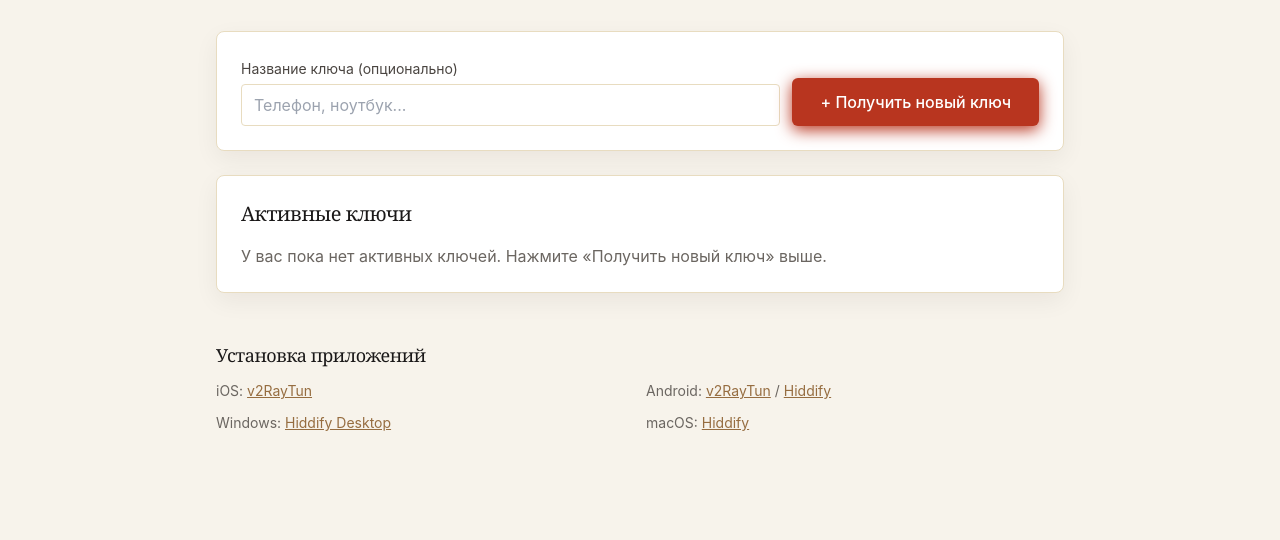
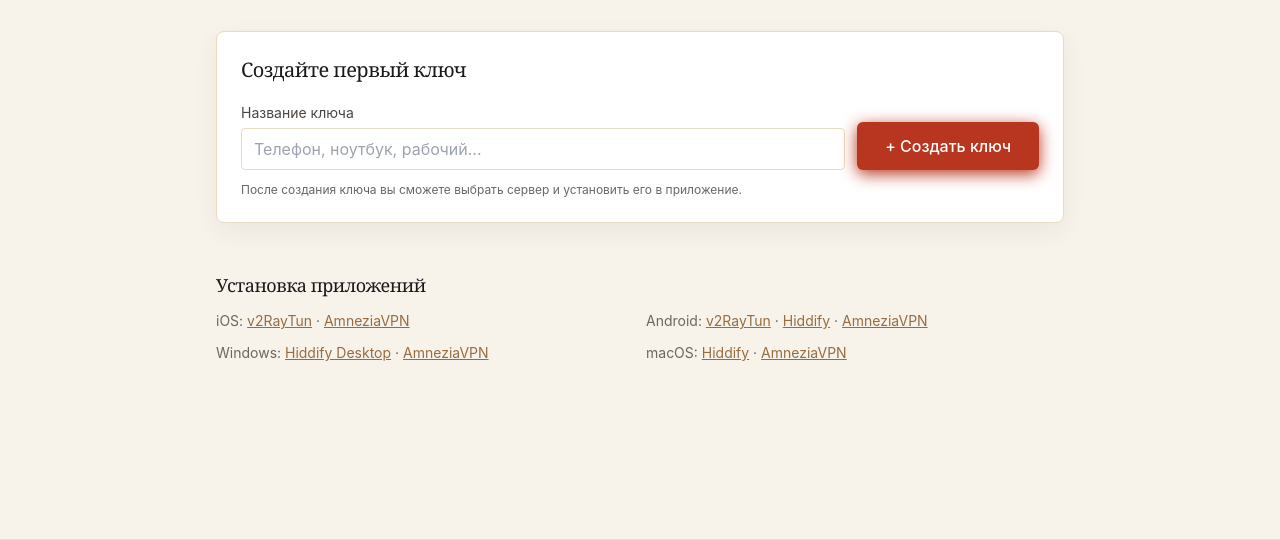
Before and after one commit to z1kurat/cyber-berezka, a FastAPI app: template infra/site/app/templates/cabinet/keys.html in a window 1280 px wide. Shown: the part 154-694 px from the top of the page. Run offline with FastAPI, Linux system fonts and the light colour scheme; the template is opened without the code that fills it, so the values that code supplies are empty; style sheets or scripts are compiled from the project's sources; some libraries are stand-ins or nearby versions; some web fonts are replaced.

Commit message:
feat(site/cabinet): require key label; expand-to-install flow; AmneziaVPN; admin all-keys
UI flow changes per user feedback:
- Key label is now required (form validation: min_length=1).
- /cabinet/keys layout: first the create-key form, then each key as a
  collapsed accordion; expanding a key reveals the server selection cards
  with deep-link buttons (no servers shown before a key exists).
- Added AmneziaVPN deep-link buttons (per-server and per-subscription).

New admin overview:
- /cabinet/admin/keys — table of all VPN keys joined with their user emails,
  status counts at the top.
- Navigation links between /cabinet, /cabinet/admin/pending,
  /cabinet/admin/keys.

Co-Authored-By: Claude Opus 4.7 (1M context) <noreply@anthropic.com>

```diff
--- a/infra/site/app/templates/cabinet/admin_pending.html
+++ b/infra/site/app/templates/cabinet/admin_pending.html
@@ -4,7 +4,10 @@
 <main class="max-w-4xl mx-auto px-6 py-12">
   <header class="flex items-center justify-between mb-8">
     <h1 class="font-serif text-3xl">Pending users</h1>
-    <a href="/cabinet" class="text-sm text-accent-goldDk underline">← В кабинет</a>
+    <nav class="flex gap-4 text-sm">
+      <a href="/cabinet/admin/keys" class="text-accent-goldDk underline">Все ключи</a>
+      <a href="/cabinet" class="text-accent-goldDk underline">← В кабинет</a>
+    </nav>
   </header>
 
   {% if not users %}
--- a/infra/site/app/templates/cabinet/index.html
+++ b/infra/site/app/templates/cabinet/index.html
@@ -6,7 +6,10 @@
     <h1 class="font-serif text-3xl">Кабинет</h1>
     <div class="flex items-center gap-4 text-sm">
       <span class="text-text-muted">{{ user.email }}</span>
-      {% if user.is_admin %}<a href="/cabinet/admin/pending" class="text-accent-goldDk underline">Pending users</a>{% endif %}
+      {% if user.is_admin %}
+        <a href="/cabinet/admin/pending" class="text-accent-goldDk underline">Pending users</a>
+        <a href="/cabinet/admin/keys" class="text-accent-goldDk underline">Все ключи</a>
+      {% endif %}
       <form method="POST" action="/auth/logout" class="inline">
         <button class="text-text-muted underline">Выйти</button>
       </form>
--- a/infra/site/app/templates/cabinet/keys.html
+++ b/infra/site/app/templates/cabinet/keys.html
@@ -7,118 +7,128 @@
     <a href="/cabinet" class="text-sm text-accent-goldDk underline">← В кабинет</a>
   </header>
 
+  {# Step 1: create key — required label #}
   <section class="bg-bg-card border border-border-light rounded-lg shadow-card p-6 mb-6">
+    <h2 class="font-serif text-xl mb-4">{% if not keys %}Создайте первый ключ{% else %}Добавить ещё один ключ{% endif %}</h2>
+    {% if request.query_params.get('error') == 'label_required' %}
+      <p class="text-cta mb-3 text-sm">Имя ключа обязательно</p>
+    {% endif %}
     <form method="POST" action="/cabinet/keys" class="flex gap-3 items-end">
       <label class="flex-1">
-        <span class="text-sm text-text-secondary">Название ключа (опционально)</span>
-        <input type="text" name="label" maxlength="64" placeholder="Телефон, ноутбук..."
+        <span class="text-sm text-text-secondary">Название ключа</span>
+        <input type="text" name="label" required minlength="1" maxlength="64" placeholder="Телефон, ноутбук, рабочий..."
                class="mt-1 block w-full border border-border-light rounded px-3 py-2 bg-white">
       </label>
-      <button type="submit" class="btn-primary">+ Получить новый ключ</button>
+      <button type="submit" class="btn-primary">+ Создать ключ</button>
     </form>
+    {% if not keys %}
+      <p class="text-xs text-text-muted mt-3">После создания ключа вы сможете выбрать сервер и установить его в приложение.</p>
+    {% endif %}
   </section>
 
+  {# Step 2: keys list — each opens to show server cards #}
+  {% if keys %}
+  <section class="space-y-3">
+    {% for k in keys %}
+    <details class="bg-bg-card border border-border-light rounded-lg shadow-card">
+      <summary class="cursor-pointer px-5 py-4 flex items-center justify-between hover:bg-bg-section-alt rounded-lg">
+        <div>
+          <div class="font-medium">{{ k.label }}</div>
+          <div class="text-xs text-text-muted">создан {{ k.created_at.strftime('%d.%m.%Y %H:%M') }}</div>
+        </div>
+        <span class="text-xs text-accent-goldDk">▾ Установить</span>
+      </summary>
+
+      <div class="px-5 pb-5">
         {% if servers %}
-  <section class="mb-6">
-    <h2 class="font-serif text-xl mb-4">Выберите сервер для подключения</h2>
-    <div class="grid md:grid-cols-2 gap-4">
+          <p class="text-sm text-text-secondary mb-3">Выберите сервер для подключения:</p>
+          <div class="grid md:grid-cols-2 gap-3 mb-4">
             {% for s in servers %}
-      <div class="bg-bg-card border border-border-light rounded-lg shadow-card p-5">
-        <header class="mb-3">
-          <div class="text-lg font-medium">{{ s.flag }} {{ s.country or s.remark }}</div>
+            <div class="bg-bg-section-alt border border-border-light rounded p-4">
+              <div class="mb-2">
+                <div class="font-medium">{{ s.flag }} {{ s.country or s.remark }}</div>
                 <div class="text-xs text-text-muted">{% if s.city %}{{ s.city }} · {% endif %}{{ s.address }}:{{ s.port }}</div>
-        </header>
+              </div>
 
-        <div class="flex flex-wrap gap-2 mb-4">
+              <div class="flex flex-wrap gap-1.5 mb-3">
                 <a href="v2raytun://import/{{ s.vless_url | urlencode }}"
-             class="text-xs px-3 py-1.5 border border-accent-goldDk rounded hover:bg-accent-gold hover:text-white transition">v2RayTun</a>
+                   class="text-[11px] px-2 py-1 border border-accent-goldDk rounded hover:bg-accent-gold hover:text-white transition">v2RayTun</a>
                 <a href="hiddify://import-config?content={{ s.vless_url | urlencode }}"
-             class="text-xs px-3 py-1.5 border border-accent-goldDk rounded hover:bg-accent-gold hover:text-white transition">Hiddify</a>
+                   class="text-[11px] px-2 py-1 border border-accent-goldDk rounded hover:bg-accent-gold hover:text-white transition">Hiddify</a>
+                <a href="amneziavpn://import?content={{ s.vless_url | urlencode }}"
+                   class="text-[11px] px-2 py-1 border border-accent-goldDk rounded hover:bg-accent-gold hover:text-white transition">AmneziaVPN</a>
                 <a href="{{ s.vless_url }}"
-             class="text-xs px-3 py-1.5 border border-accent-goldDk rounded hover:bg-accent-gold hover:text-white transition">NekoBox / VLESS</a>
+                   class="text-[11px] px-2 py-1 border border-accent-goldDk rounded hover:bg-accent-gold hover:text-white transition">NekoBox / VLESS</a>
               </div>
 
               <details class="text-xs">
-          <summary class="cursor-pointer text-text-secondary">Скопировать вручную / QR</summary>
-          <div class="mt-3 grid grid-cols-2 gap-3 items-start">
-            <div>
-              <div class="flex gap-2">
+                <summary class="cursor-pointer text-text-secondary">QR / скопировать</summary>
+                <div class="mt-2 flex gap-2 items-start">
+                  <div class="flex-1">
+                    <div class="flex gap-1">
                       <input readonly value="{{ s.vless_url }}"
-                       id="vurl-{{ loop.index }}"
-                       class="flex-1 border border-border-light rounded px-2 py-1 bg-white font-mono text-[10px]">
+                             id="vurl-{{ k.id }}-{{ loop.index }}"
+                             class="flex-1 border border-border-light rounded px-2 py-1 bg-white font-mono text-[9px]">
                       <button type="button"
-                        onclick="navigator.clipboard.writeText(document.getElementById('vurl-{{ loop.index }}').value)"
-                        class="px-2 py-1 border border-border-light rounded hover:bg-bg-section-alt text-xs">copy</button>
+                              onclick="navigator.clipboard.writeText(document.getElementById('vurl-{{ k.id }}-{{ loop.index }}').value)"
+                              class="px-2 py-1 border border-border-light rounded hover:bg-white text-[10px]">copy</button>
                     </div>
                   </div>
-            <div class="text-center">
-              <img src="{{ server_qrs[s.vless_url] }}" alt="QR" class="inline-block w-32 h-32 border border-border-light">
-            </div>
+                  <img src="{{ server_qrs[s.vless_url] }}" alt="QR" class="w-24 h-24 border border-border-light flex-shrink-0">
                 </div>
               </details>
             </div>
             {% endfor %}
           </div>
-  </section>
-  {% endif %}
 
           {% if subscription_url %}
-  <section class="bg-bg-section-alt border border-border-light rounded-lg p-5 mb-6">
-    <h2 class="font-serif text-lg mb-3">Импортировать все серверы одной подпиской</h2>
-    <p class="text-sm text-text-muted mb-3">Один URL — все серверы сразу, клиент сам балансирует или выбирает.</p>
-    <div class="flex flex-wrap gap-3 mb-4">
+          <details class="text-xs bg-bg-section-alt border border-border-light rounded p-3">
+            <summary class="cursor-pointer text-text-secondary">Или импортировать все серверы одной подпиской</summary>
+            <div class="mt-3">
+              <div class="flex flex-wrap gap-2 mb-3">
                 <a href="v2raytun://import/{{ subscription_url | urlencode }}"
-         class="px-4 py-2 border-2 border-accent-goldDk rounded hover:bg-accent-gold hover:text-white transition text-sm">v2RayTun</a>
+                   class="text-xs px-3 py-1.5 border-2 border-accent-goldDk rounded hover:bg-accent-gold hover:text-white transition">v2RayTun</a>
                 <a href="hiddify://install-sub?url={{ subscription_url | urlencode }}"
-         class="px-4 py-2 border-2 border-accent-goldDk rounded hover:bg-accent-gold hover:text-white transition text-sm">Hiddify</a>
+                   class="text-xs px-3 py-1.5 border-2 border-accent-goldDk rounded hover:bg-accent-gold hover:text-white transition">Hiddify</a>
+                <a href="amneziavpn://install-sub?url={{ subscription_url | urlencode }}"
+                   class="text-xs px-3 py-1.5 border-2 border-accent-goldDk rounded hover:bg-accent-gold hover:text-white transition">AmneziaVPN</a>
                 <a href="sn://subscription?url={{ subscription_url | urlencode }}"
-         class="px-4 py-2 border-2 border-accent-goldDk rounded hover:bg-accent-gold hover:text-white transition text-sm">NekoBox</a>
+                   class="text-xs px-3 py-1.5 border-2 border-accent-goldDk rounded hover:bg-accent-gold hover:text-white transition">NekoBox</a>
               </div>
-    <details class="text-xs">
-      <summary class="cursor-pointer text-text-secondary">Скопировать URL подписки / QR</summary>
-      <div class="mt-3 grid md:grid-cols-2 gap-3 items-start">
+              <div class="grid md:grid-cols-2 gap-3 items-start">
                 <div class="flex gap-2">
-          <input id="suburl" readonly value="{{ subscription_url }}"
-                 class="flex-1 border border-border-light rounded px-2 py-1 bg-white font-mono text-[10px]">
-          <button type="button" onclick="navigator.clipboard.writeText(document.getElementById('suburl').value)"
-                  class="px-2 py-1 border border-border-light rounded hover:bg-bg-section-alt text-xs">copy</button>
+                  <input id="suburl-{{ k.id }}" readonly value="{{ subscription_url }}"
+                         class="flex-1 border border-border-light rounded px-2 py-1 bg-white font-mono text-[9px]">
+                  <button type="button" onclick="navigator.clipboard.writeText(document.getElementById('suburl-{{ k.id }}').value)"
+                          class="px-2 py-1 border border-border-light rounded hover:bg-white text-[10px]">copy</button>
                 </div>
                 <div class="text-center">
-          <img src="{{ qr_data_uri }}" alt="QR" class="inline-block w-32 h-32 border border-border-light">
+                  <img src="{{ qr_data_uri }}" alt="QR" class="inline-block w-24 h-24 border border-border-light">
+                </div>
               </div>
             </div>
           </details>
+          {% endif %}
+        {% else %}
+          <p class="text-text-muted text-sm">Серверы временно недоступны.</p>
+        {% endif %}
+
+        <form method="POST" action="/cabinet/keys/{{ k.id }}/revoke" class="mt-4 pt-4 border-t border-border-light">
+          <button class="text-sm text-cta hover:text-cta-hover underline">Отозвать ключ</button>
+        </form>
+      </div>
+    </details>
+    {% endfor %}
   </section>
   {% endif %}
-
-  <section class="bg-bg-card border border-border-light rounded-lg shadow-card p-6">
-    <h2 class="font-serif text-xl mb-4">Активные ключи</h2>
-    {% if not keys %}
-      <p class="text-text-muted">У вас пока нет активных ключей. Нажмите «Получить новый ключ» выше.</p>
-    {% else %}
-      <ul class="divide-y divide-border-light">
-      {% for k in keys %}
-        <li class="py-3 flex items-center justify-between">
-          <div>
-            <div class="font-medium">{{ k.label }}</div>
-            <div class="text-xs text-text-muted">создан {{ k.created_at.strftime('%d.%m.%Y') }}</div>
-          </div>
-          <form method="POST" action="/cabinet/keys/{{ k.id }}/revoke">
-            <button class="text-sm text-cta hover:text-cta-hover underline">Отозвать</button>
-          </form>
-        </li>
-      {% endfor %}
-      </ul>
-    {% endif %}
-  </section>
 
   <section id="install" class="mt-12 text-sm text-text-muted">
     <h3 class="font-serif text-lg mb-3 text-text-primary">Установка приложений</h3>
     <ul class="grid md:grid-cols-2 gap-3">
-      <li>iOS: <a href="https://apps.apple.com/app/v2raytun/id6476628951" class="underline text-accent-goldDk">v2RayTun</a></li>
-      <li>Android: <a href="https://play.google.com/store/apps/details?id=com.v2raytun.android" class="underline text-accent-goldDk">v2RayTun</a> / <a href="https://hiddify.com/install" class="underline text-accent-goldDk">Hiddify</a></li>
-      <li>Windows: <a href="https://hiddify.com/install" class="underline text-accent-goldDk">Hiddify Desktop</a></li>
-      <li>macOS: <a href="https://apps.apple.com/app/hiddify/id6596777532" class="underline text-accent-goldDk">Hiddify</a></li>
+      <li>iOS: <a href="https://apps.apple.com/app/v2raytun/id6476628951" class="underline text-accent-goldDk">v2RayTun</a> · <a href="https://apps.apple.com/app/amneziavpn/id1600529900" class="underline text-accent-goldDk">AmneziaVPN</a></li>
+      <li>Android: <a href="https://play.google.com/store/apps/details?id=com.v2raytun.android" class="underline text-accent-goldDk">v2RayTun</a> · <a href="https://hiddify.com/install" class="underline text-accent-goldDk">Hiddify</a> · <a href="https://play.google.com/store/apps/details?id=org.amnezia.vpn" class="underline text-accent-goldDk">AmneziaVPN</a></li>
+      <li>Windows: <a href="https://hiddify.com/install" class="underline text-accent-goldDk">Hiddify Desktop</a> · <a href="https://amnezia.org/downloads" class="underline text-accent-goldDk">AmneziaVPN</a></li>
+      <li>macOS: <a href="https://apps.apple.com/app/hiddify/id6596777532" class="underline text-accent-goldDk">Hiddify</a> · <a href="https://apps.apple.com/app/amneziavpn/id1600529900" class="underline text-accent-goldDk">AmneziaVPN</a></li>
     </ul>
   </section>
 </main>
```
Also changed, not shown: infra/site/app/routers/admin.py (+24 -0 lines), infra/site/app/routers/cabinet.py (+5 -2 lines), infra/site/app/templates/cabinet/admin_keys.html (added, +61 -0 lines). Lines whose indentation alone changed are shown as unchanged.
